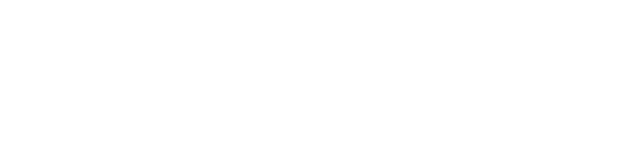
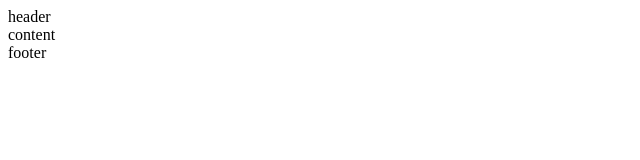
Before and after one commit to AndreaStration/ironhack_html_test, a plain HTML site: page index.html in a window 1280 px wide. Shown: the whole page, without its empty margins (0-640 px from the left). Drawn offline with Linux system fonts and the light colour scheme.

Commit message:
created divs

```diff
--- a/index.html
+++ b/index.html
@@ -7,6 +7,8 @@
     <title>ironhack welcome!</title>
 </head>
 <body>
-
+    <div>header</div>
+    <div>content</div>
+    <div>footer</div>
 </body>
 </html>
```
